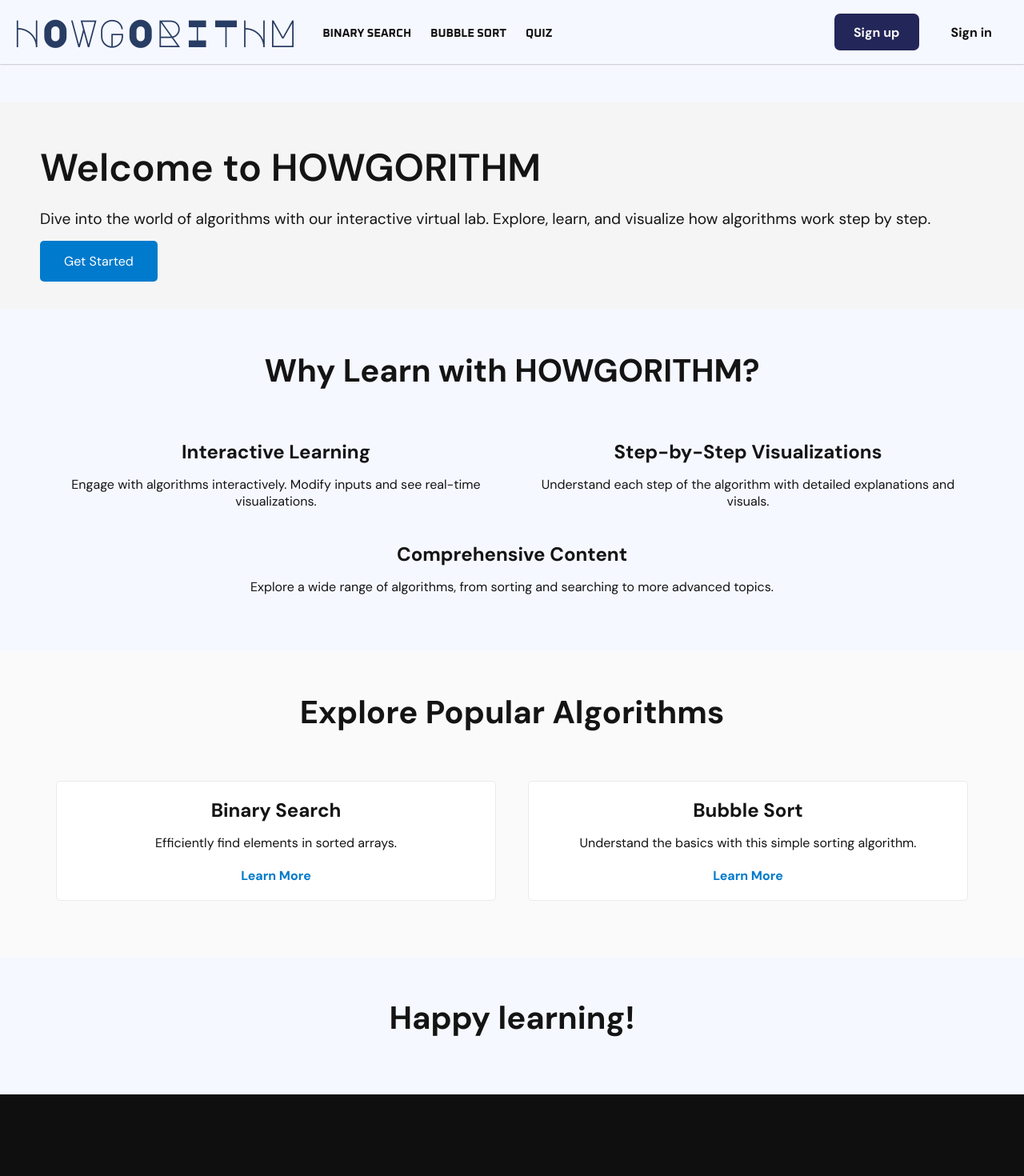
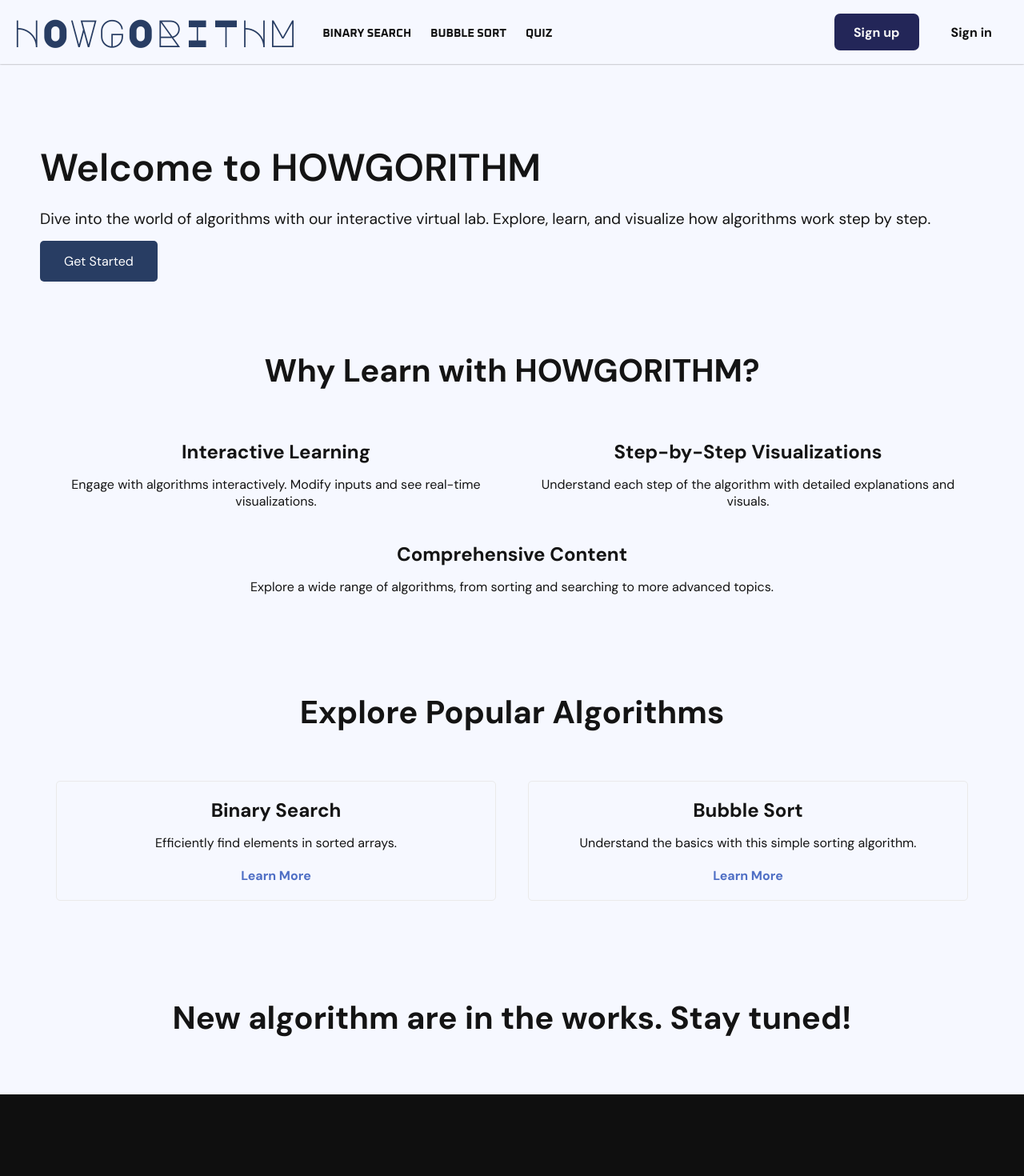
Before and after one commit to Reasondro/Howgorithm-Web, a React (Vite) app: page / in a window 1280 px wide. Shown: the top 1470 px of the page at 80% size. Built offline with nearby package versions, Linux system fonts and the light colour scheme; no server answers; a web font is replaced by a local one.

Commit message:
small home style changes

```diff
--- a/src/pages/Home/Home.css
+++ b/src/pages/Home/Home.css
@@ -2,7 +2,6 @@
   display: flex;
   align-items: center;
   padding: 50px;
-  background-color: #f5f5f5;
 }
 
 .hero-content {
@@ -21,7 +20,7 @@
 
 .cta-button {
   padding: 15px 30px;
-  background-color: #007acc;
+  background-color: var(--color-primary);
   color: #fff;
   text-decoration: none;
   border-radius: 5px;
@@ -74,7 +73,6 @@
 
 #popular-algorithms {
   padding: 50px;
-  background-color: #fafafa;
 }
 
 #popular-algorithms h2 {
@@ -91,7 +89,7 @@
 
 .algorithm-card {
   flex: 1 1 30%;
-  background-color: #fff;
+  background-color: var(--color-white-300);
   margin: 20px;
   padding: 20px;
   text-align: center;
@@ -117,8 +115,11 @@
 
 .learn-more {
   text-decoration: none;
-  color: #007acc;
+  color: var(--color-accent-300);
   font-weight: bold;
+}
+.learn-more:hover {
+  text-decoration: underline;
 }
 
 #motto {
--- a/src/pages/Home/Home.tsx
+++ b/src/pages/Home/Home.tsx
@@ -78,7 +78,7 @@ export default function Home() {
       </section>
 
       <section id="motto">
-        <h2>Happy learning!</h2>
+        <h2>New algorithm are in the works. Stay tuned!</h2>
       </section>
     </main>
   );
```
